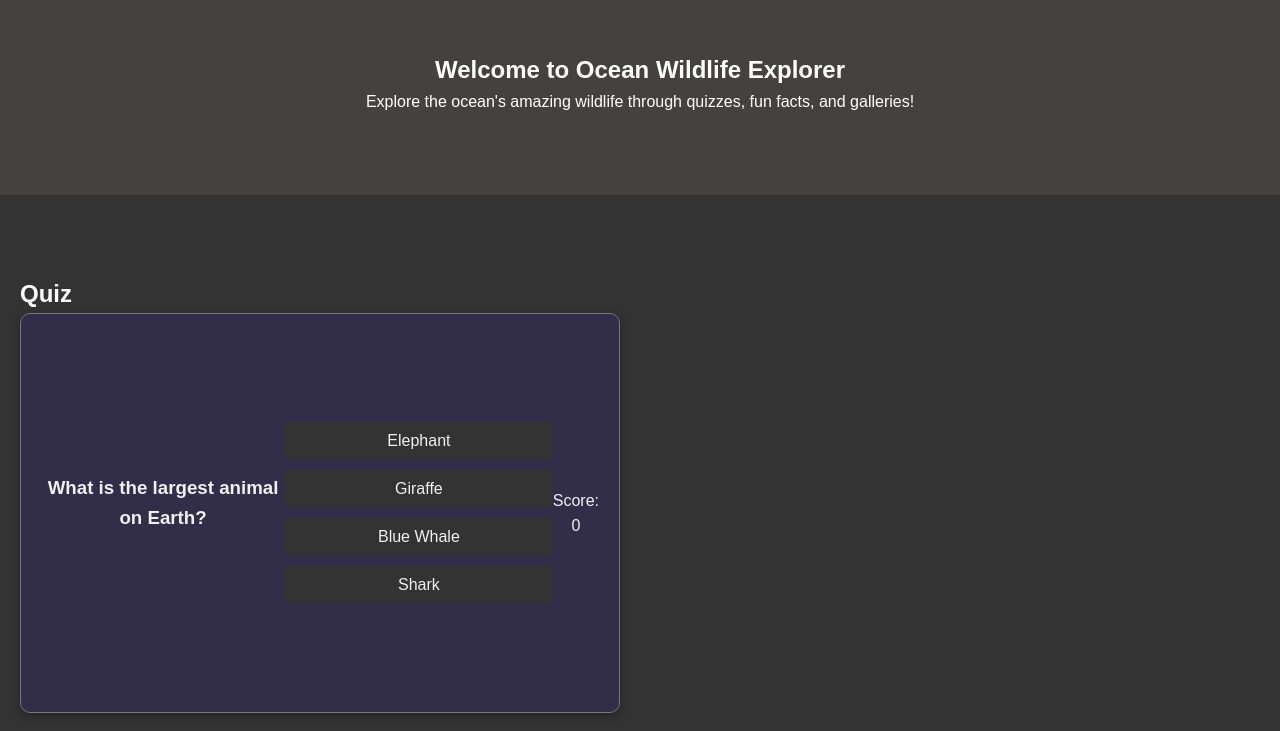
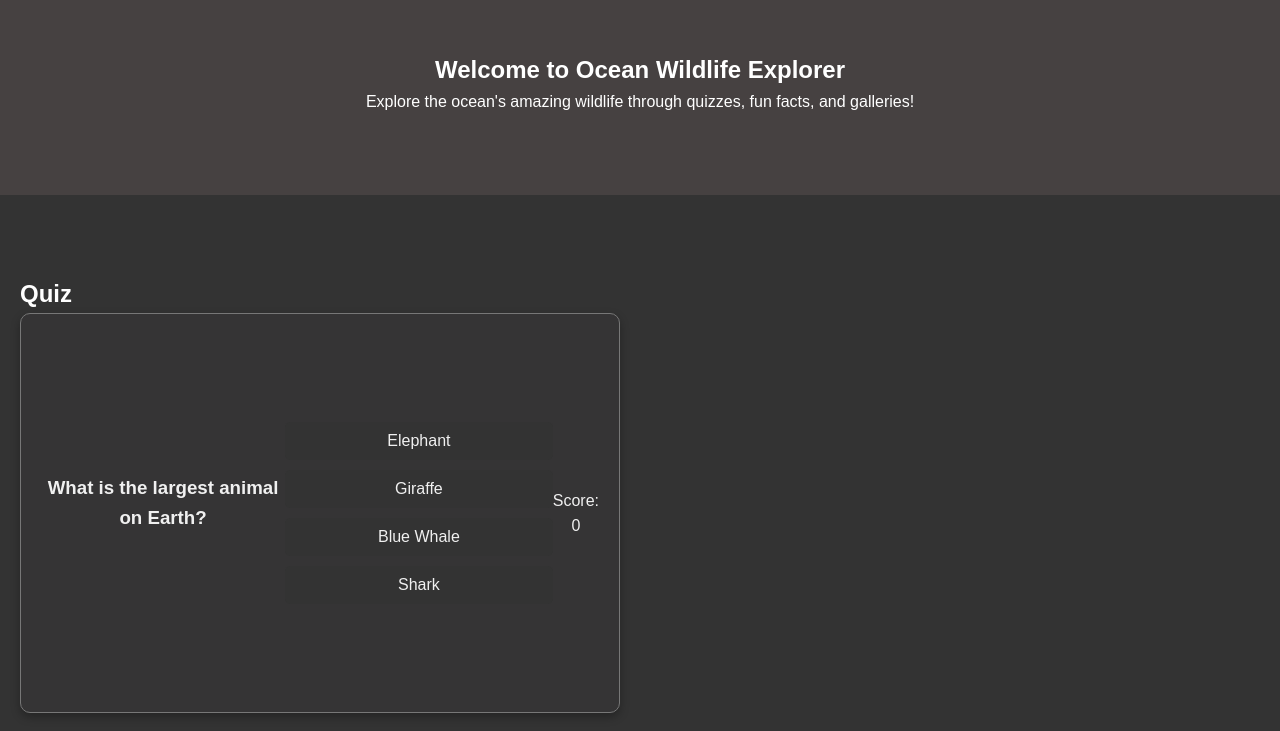
Before and after one commit to Leda46/Ocean-Wildlife-Explorer, a plain HTML site: page index.html in a window 1280 px wide. Both pictures are taken after a click on the button "Dark Mode". Shown: the part 69-800 px from the top of the page. Drawn offline with Linux system fonts and the light colour scheme.

Commit message:
Update style.css

```diff
--- a/style.css
+++ b/style.css
@@ -230,7 +230,7 @@ nav.dark-mode .menu li a {
 
 /* Quiz Container */
 #quiz-container.dark-mode {
-    background-color: #322d49;  /* Darker background for quiz */
+    background-color: #353435;  /* Darker background for quiz */
     color: #f0f0f0;          /* Light text */
     border: 1px solid #777;  /* Light border to separate quiz container */
 }
```
